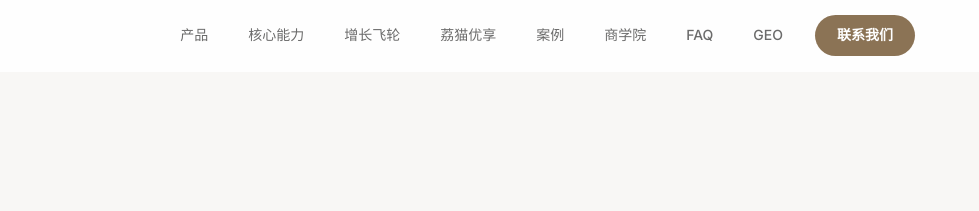
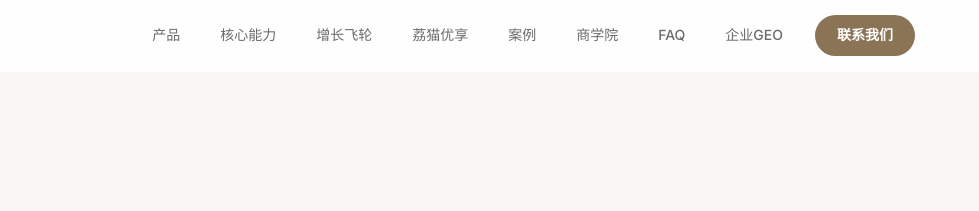
Before and after one commit to JonHaoo/LiMao, a website built with Vite: page index.html in a window 1280 px wide. Shown: the top 211 px of the page, 301-1280 px from the left. Built offline with nearby package versions, Linux system fonts and the light colour scheme; some packages are replaced by stand-ins of ours.

Commit message:
deploy: 2026-08-14 15:16

```diff
--- a/index.html
+++ b/index.html
@@ -247,7 +247,7 @@
       <a href="#cases" class="nav-link" data-nav>案例</a>
       <a href="#academy" class="nav-link" data-nav>商学院</a>
       <a href="#faq" class="nav-link" data-nav>FAQ</a>
-      <a href="/geo.html" class="nav-link" data-nav>GEO</a>
+      <a href="/geo.html" class="nav-link" data-nav>企业GEO</a>
       <a href="#contact" class="nav-cta">联系我们</a>
     </div>
     <button class="nav-toggle" id="navToggle" aria-label="菜单">
```
